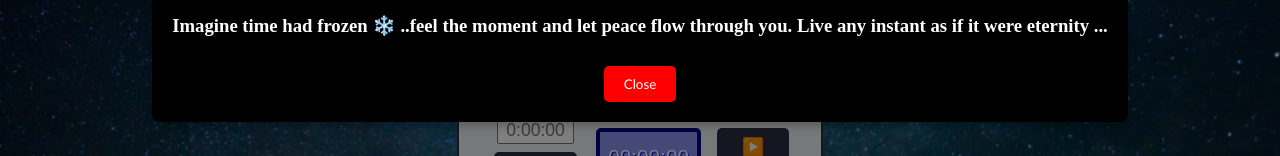
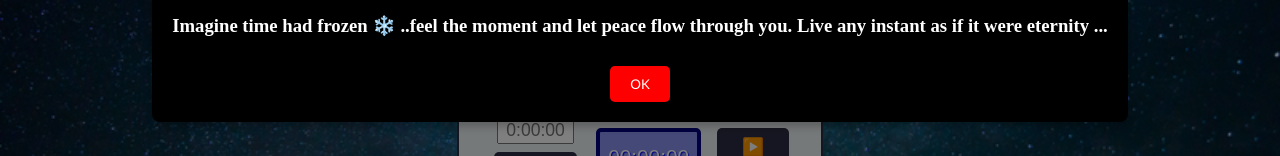
Before and after one commit to CodeLegionary/Wisdom-temple-app, a React (Vite) app: page /meditation in a window 1280 px wide. Both pictures are taken after a click on the button "Get INSPIRATION". Shown: the part 383-539 px from the top of the page. Built offline with nearby package versions, Linux system fonts and the light colour scheme.

Commit message:
Modal button

```diff
--- a/src/components/modal.tsx
+++ b/src/components/modal.tsx
@@ -26,7 +26,7 @@ const Modal: React.FC<ModalProps> = ({ isOpen, onClose, children }) => {
             cursor: "pointer",
           }}
         >
-          Close
+          OK
         </button>
       </div>
     </div>
```
